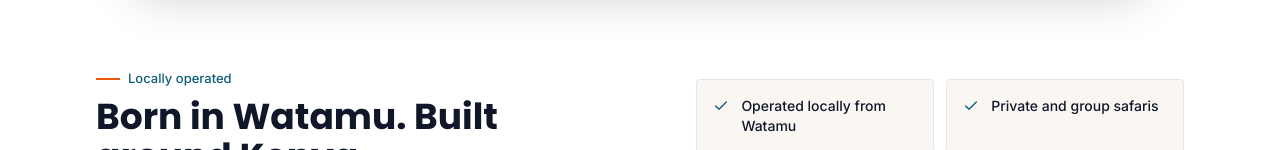
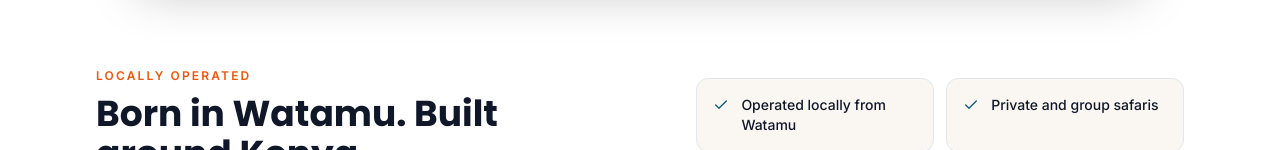
Before and after one commit to Sheddymae/bahari-asili-safaris, a Next.js app: page / in a window 1280 px wide. Shown: the part 802-952 px from the top of the page. Built offline with nearby package versions, Linux system fonts and the light colour scheme; no server answers.

Commit message:
restore: Sep 29 homepage components/home/HomeIntro.tsx

```diff
--- a/components/home/HomeIntro.tsx
+++ b/components/home/HomeIntro.tsx
@@ -9,13 +9,13 @@ export default function HomeIntro() {
     <section aria-labelledby="home-intro-title" className="border-b border-border bg-white py-14 sm:py-16">
       <div className="mx-auto grid max-w-6xl gap-10 px-4 sm:px-6 lg:grid-cols-[1.1fr_1fr] lg:items-center lg:gap-16 lg:px-8">
         <div>
-          <span className="inline-flex items-center gap-2 font-inter text-[13px] font-medium text-ocean-700"><span aria-hidden="true" className="h-0.5 w-6 bg-safari-500" />{c.intro.kicker}</span>
+          <span className="font-inter text-xs font-bold uppercase tracking-[0.18em] text-safari-600">{c.intro.kicker}</span>
           <h2 id="home-intro-title" className="mt-2 font-poppins text-3xl font-bold leading-tight text-foreground sm:text-4xl">{c.intro.title}</h2>
           <p className="mt-4 max-w-xl font-inter text-base leading-7 text-muted-foreground">{c.intro.body}</p>
         </div>
         <ul className="grid gap-3 sm:grid-cols-2">
           {c.intro.points.map((point) => (
-            <li key={point} className="flex items-start gap-3 rounded-[4px] border border-border bg-sand-50 p-4">
+            <li key={point} className="flex items-start gap-3 rounded-xl border border-border bg-sand-50 p-4">
               <Check className="mt-0.5 h-4 w-4 shrink-0 text-ocean-700" aria-hidden="true" />
               <span className="font-inter text-sm font-medium leading-5 text-foreground">{point}</span>
             </li>
```
